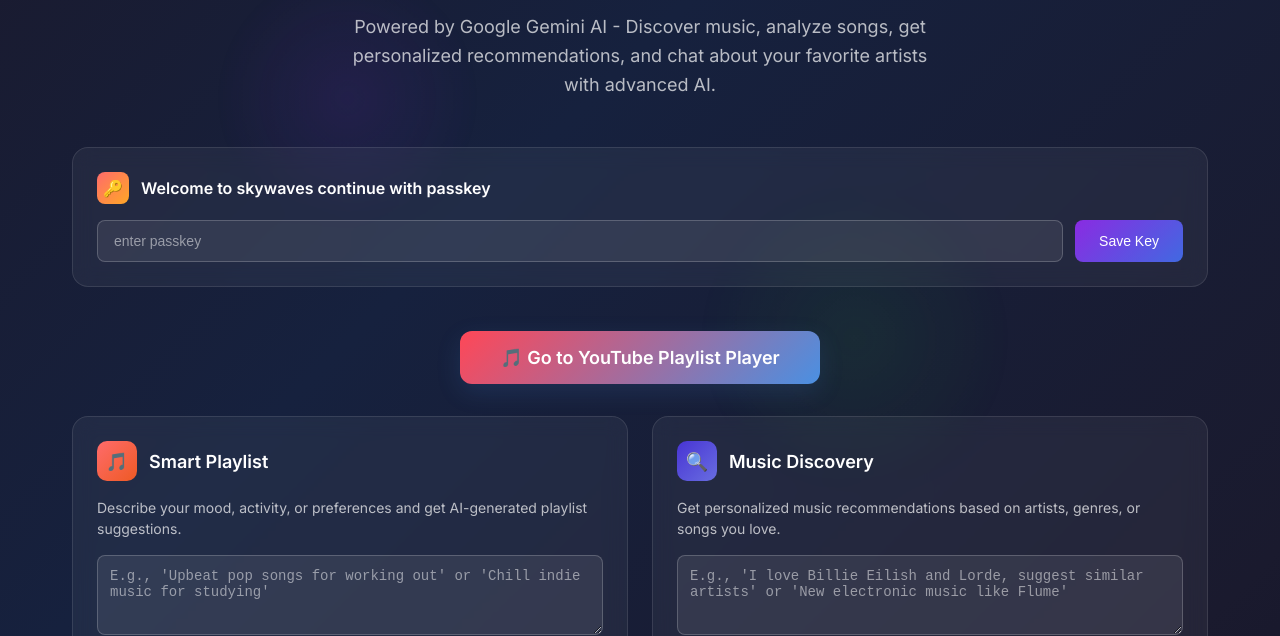
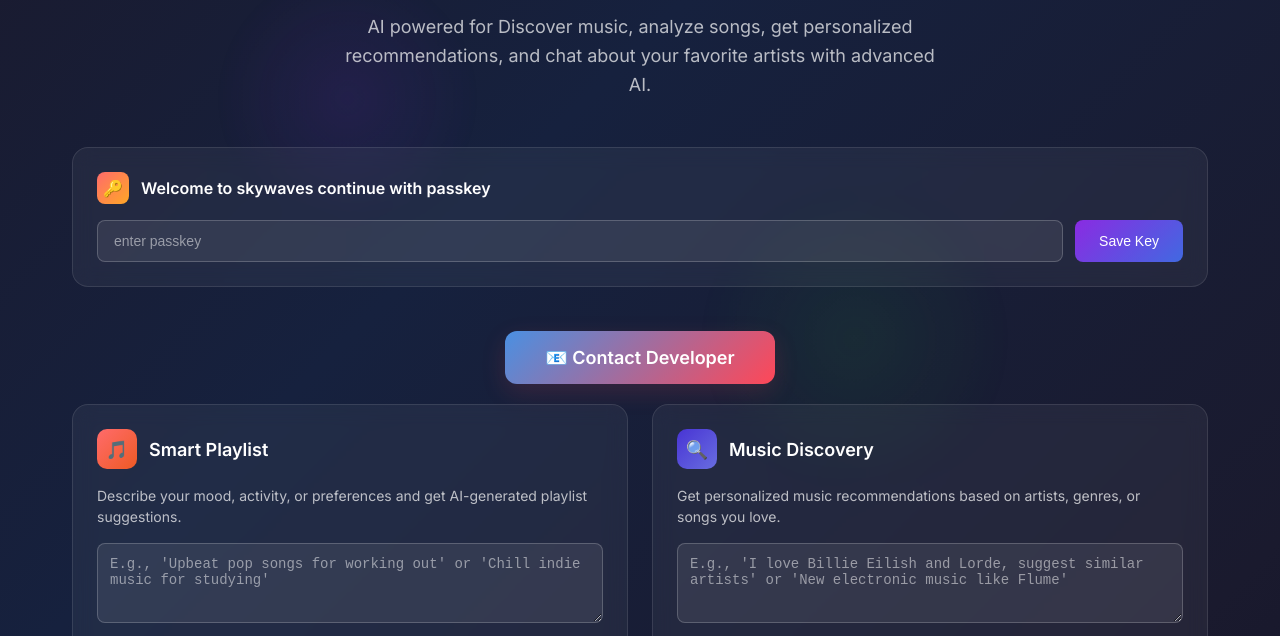
Before and after one commit to akashksankar/SkyWaves, a plain HTML site: page index.html in a window 1280 px wide. Shown: the part 164-800 px from the top of the page. Drawn offline with Linux system fonts and the light colour scheme.

Commit message:
Update index.html
ai description and dev

```diff
--- a/index.html
+++ b/index.html
@@ -3,7 +3,7 @@
 <head>
   <meta charset="UTF-8">
   <meta name="viewport" content="width=device-width, initial-scale=1.0">
-  <title>AI Music Assistant</title>
+  <title>SkyWaves Music Assistant</title>
   <link href="https://fonts.googleapis.com/css2?family=Inter:wght@300;400;500;600;700;800&family=Space+Grotesk:wght@400;500;600;700&display=swap" rel="stylesheet">
   <style>
     * {
@@ -584,7 +584,7 @@
     <div class="header-section">
       <h1 class="header-title">AI Music Assistant</h1>
       <p class="header-subtitle">
-        Powered by Google Gemini AI - Discover music, analyze songs, get personalized recommendations, and chat about your favorite artists with advanced AI.
+      AI powered for Discover music, analyze songs, get personalized recommendations, and chat about your favorite artists with advanced AI.
       </p>
     </div>
 
@@ -607,21 +607,21 @@
     </div>
 
     <!-- Add this inside your .main-container, preferably above the .content-grid for visibility -->
-    <div style="text-align:center; margin-bottom:32px;">
-      <a href="home.html" class="nav-link" style="
+    <div style="text-align:center; margin-bottom:20px;">
+      <a href="contact.html" class="nav-link" style="
         display: inline-block;
-        background: linear-gradient(135deg, #ff4757, #4a90e2);
+        background: linear-gradient(135deg, #4a90e2, #ff4757);
         color: #fff;
         font-size: 18px;
         font-weight: 600;
         padding: 16px 40px;
         border-radius: 12px;
         text-decoration: none;
-        box-shadow: 0 8px 24px rgba(74,144,226,0.15);
+        box-shadow: 0 8px 24px rgba(255,71,87,0.15);
         transition: background 0.2s, transform 0.2s;
         margin-top: 12px;
       ">
-        🎵 Go to YouTube Playlist Player
+        📧 Contact Developer
       </a>
     </div>
 
```
